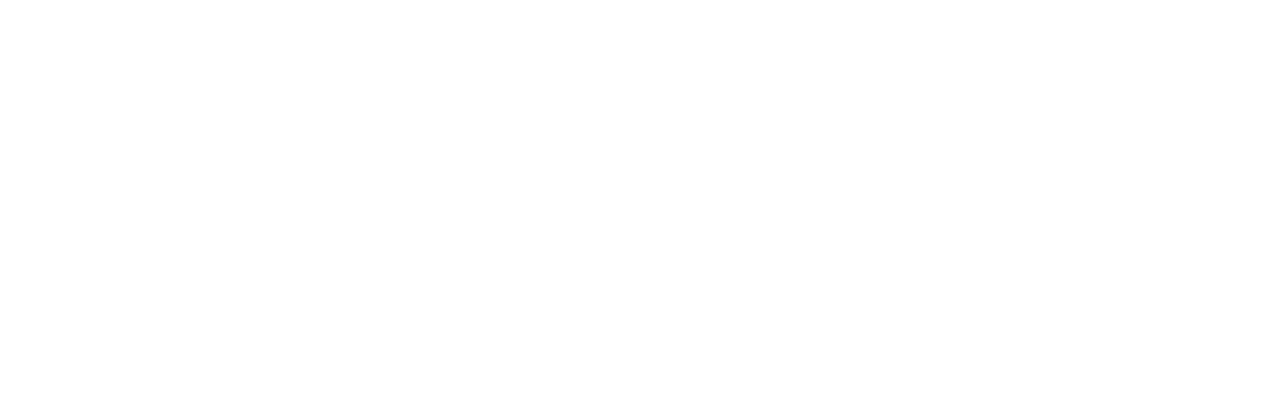
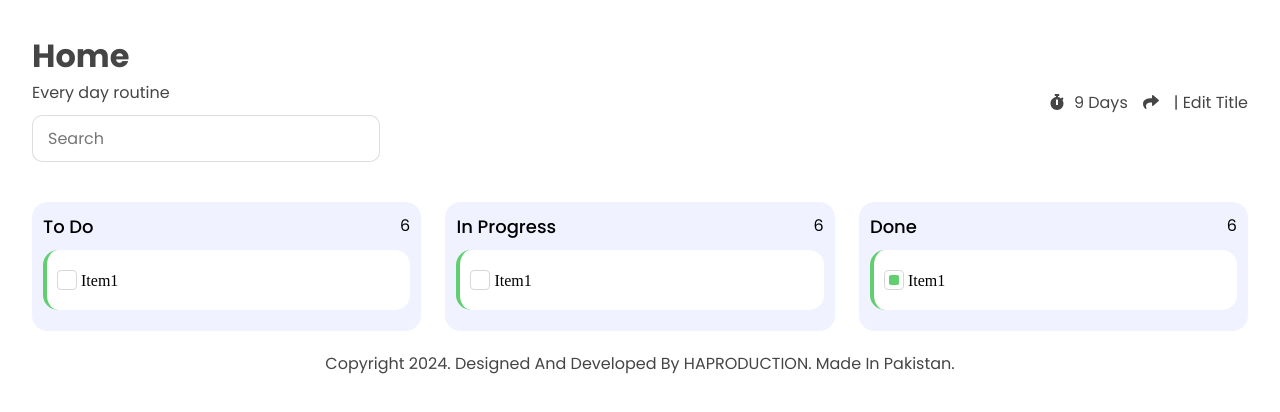
Before and after one commit to HafizAreebIrfan/todo-app, a plain HTML site: page index.html in a window 1280 px wide. Drawn offline with Linux system fonts and the light colour scheme.

Commit message:
Refreshing UI

```diff
--- a/index.html
+++ b/index.html
@@ -1,17 +1,83 @@
 <!DOCTYPE html>
 <html lang="en">
-<head>
-    <meta charset="UTF-8">
-    <meta name="viewport" content="width=device-width, initial-scale=1.0">
+  <head>
+    <meta charset="UTF-8" />
+    <meta name="viewport" content="width=device-width, initial-scale=1.0" />
     <title>To Do App</title>
-    <link rel="stylesheet" href="./style.css">
-    <link rel="stylesheet" href="https://use.fontawesome.com/releases/v5.1.1/css/all.css">
-</head>
-<body>
+    <link rel="stylesheet" href="./style.css" />
+    <link
+      rel="stylesheet"
+      href="https://use.fontawesome.com/releases/v5.1.1/css/all.css"
+    />
+  </head>
+  <body>
+    <section id="todolist">
 
+      <div class="header">
+        <div class="leftcol">
+          <h1 class="listtitle">Home</h1>
+          <p class="listdesc">Every day routine</p>
+          <input type="search" placeholder="Search" name="" id="search" />
+        </div>
+        <div class="rightcol">
+          <p class="timer"><i id="timericon" class="fas fa-stopwatch"></i>9 Days</p>
+          <p class="share"><i class="fas fa-share"></i></p>
+          <p class="edittitle">| Edit Title</p>
+        </div>
+      </div>
 
+      <div class="container">
+        <div class="todo">
+          <div class="top">
+            <h1>To Do</h1>
+            <p class="listcount">6</p>
+          </div>
+          <div class="itembox">
+            <label class="title">
+                <input type="checkbox">
+                 Item1
+            </label>
+          </div>
+        </div>
+        <div class="inprogress">
+          <div class="top">
+            <h1>In Progress</h1>
+            <p class="listcount">6</p>
+          </div>
+          <div class="itembox">
+            <label class="title">
+                <input type="checkbox">
+                 Item1
+            </label>
+          </div>
+        </div>
+        <div class="done">
+          <div class="top">
+            <h1>Done</h1>
+            <p class="listcount">6</p>
+          </div>
+          <div class="itembox">
+            <label class="title">
+                <input checked type="checkbox">
+                 Item1
+            </label>
+          </div>
+        </div>
+      </div>
 
-    <script defer src="https://use.fontawesome.com/releases/v5.1.1/js/all.js"></script>
+      <div class="footer">
+        <p>
+          Copyright 2024. Designed And Developed By HAPRODUCTION. Made In
+          Pakistan.
+        </p>
+      </div>
+
+    </section>
+
+    <script
+      defer
+      src="https://use.fontawesome.com/releases/v5.1.1/js/all.js"
+    ></script>
     <script src="./script.js"></script>
-</body>
+  </body>
 </html>
--- a/style.css
+++ b/style.css
@@ -1,4 +1,5 @@
-*{
+@import url("https://fonts.googleapis.com/css2?family=Poppins:ital,wght@0,100;0,200;0,300;0,400;0,500;0,600;0,700;0,800;0,900;1,100;1,200;1,300;1,400;1,500;1,600;1,700;1,800;1,900&display=swap");
+* {
   margin: 0;
   padding: 0;
   text-decoration: none;
@@ -6,3 +7,165 @@
   box-sizing: border-box;
   scroll-behavior: smooth;
 }
+#todolist {
+  padding: 2rem;
+}
+.header {
+  display: flex;
+  justify-content: space-between;
+  align-items: center;
+  flex-wrap: wrap;
+}
+.header .leftcol,
+.header .rightcol {
+  flex-basis: 50%;
+}
+.header .leftcol h1 {
+  font-size: 32px;
+  font-weight: 700;
+  font-family: "Poppins", sans-serif;
+  color: #454545;
+}
+.header .leftcol p {
+  font-size: 16px;
+  font-weight: 400;
+  font-family: "Poppins", sans-serif;
+  color: #454545;
+}
+.header .leftcol input {
+  font-size: 16px;
+  font-weight: 400;
+  font-family: "Poppins", sans-serif;
+  color: #454545;
+  border-radius: 10px;
+  padding: 10px 15px 10px 15px;
+  border: 1px solid #d7d7d7d7;
+  outline: none;
+  margin-block: 10px;
+}
+.header .leftcol input:focus {
+  outline: none;
+}
+.header .rightcol {
+  display: flex;
+  align-items: flex-end;
+  justify-content: flex-end;
+  gap: 15px;
+  text-align: right;
+}
+.header .rightcol .timer,
+.header .rightcol .share,
+.header .rightcol .edittitle {
+  font-size: 16px;
+  font-weight: 400;
+  font-family: "Poppins", sans-serif;
+  color: #454545;
+}
+.header .rightcol #timericon {
+  margin-right: 10px;
+  font-size: 16px;
+  color: #454545;
+}
+.container {
+  margin-top: 30px;
+  display: flex;
+  align-items: center;
+  justify-content: space-between;
+  text-align: left;
+  flex-wrap: wrap;
+  gap: 10px;
+}
+.container .todo,
+.container .inprogress,
+.container .done {
+  flex-basis: 32%;
+  border: 1px solid #f0f3ff;
+  border-radius: 15px;
+  background-color: #f0f3ff;
+  padding: 10px;
+}
+.container .todo .top,
+.container .inprogress .top,
+.container .done .top {
+  display: flex;
+  justify-content: space-between;
+  align-items: flex-start;
+  border-radius: 15px;
+}
+.container .todo .top h1,
+.container .inprogress .top h1,
+.container .done .top h1 {
+  font-size: 18px;
+  font-weight: 500;
+  font-family: "Poppins", sans-serif;
+}
+.container .todo .top p,
+.container .inprogress .top p,
+.container .done .top p {
+  font-size: 16px;
+  font-weight: 400;
+  font-family: "Poppins", sans-serif;
+}
+.container .todo .itembox,
+.container .inprogress .itembox,
+.container .done .itembox {
+  margin-block: 10px;
+  padding: 20px 20px 20px 10px;
+  background-color: #ffffff;
+  border-radius: 15px;
+  cursor: pointer;
+  border-left: 4px solid #61ce70;
+}
+.container .todo .itembox p,
+.container .inprogress .itembox p,
+.container .done .itembox p {
+  font-size: 16px;
+  font-weight: 400;
+  color: #454545;
+  vertical-align: middle;
+}
+.container .todo .itembox input[type=checkbox],
+.container .inprogress .itembox input[type=checkbox],
+.container .done .itembox input[type=checkbox] {
+    appearance: none;
+    -webkit-appearance: none;
+    width: 20px;
+    height: 20px;
+    border: 1px solid #d7d7d7;
+    border-radius: 4px;
+    background-color: #ffffff;
+    cursor: pointer;
+    position: relative;
+    vertical-align: bottom;
+}
+input[type="checkbox"]:checked {
+    background-color: #61ce70;
+    border-color: #61ce70;
+}
+input[type="checkbox"]::after {
+    content: "";
+    position: absolute;
+    top: 50%;
+    left: 50%;
+    transform: translate(-50%, -50%);
+    transition: background 0.3s ease;
+    width: 10px;
+    height: 10px;
+    background: #61ce70;
+    display: none;
+    border-radius: 2px;
+}
+input[type="checkbox"]:checked::after {
+    display: block;
+    transition: background 0.3s ease;
+}
+.footer {
+  text-align: center;
+  margin-top: 20px;
+}
+.footer p {
+  font-size: 16px;
+  font-weight: 400;
+  font-family: "Poppins", sans-serif;
+  color: #454545;
+}
```
Lines whose indentation alone changed are shown as unchanged.
